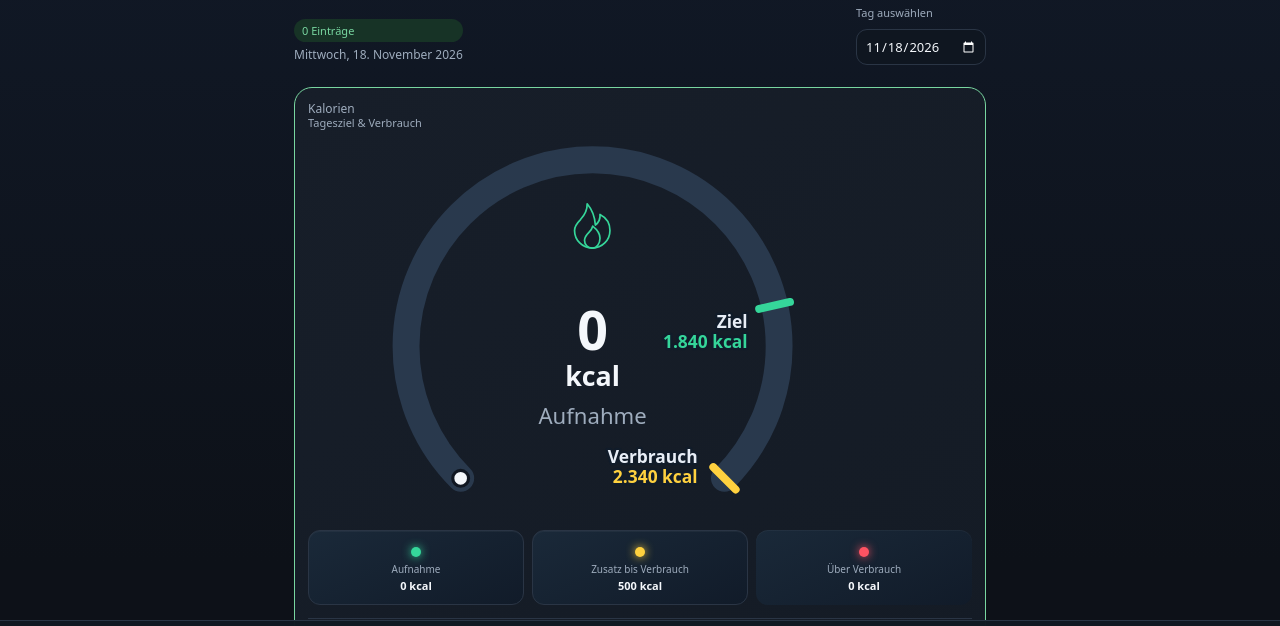
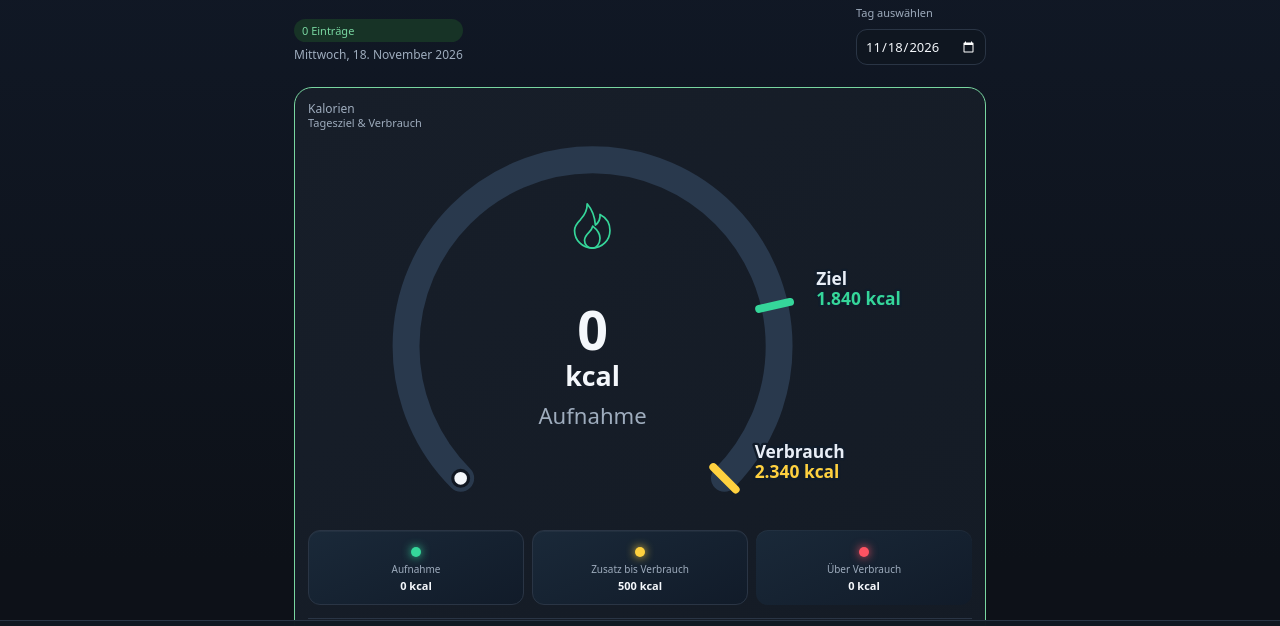
Before and after one commit to prammike/Abnehm-coach-pro, a plain HTML site: page index.html in a window 1280 px wide. Shown: the part 100-726 px from the top of the page. Drawn offline with Linux system fonts and the light colour scheme.

Commit message:
Tick-Beschriftungen radial außerhalb des Kreisbogens platzieren

```diff
--- a/index.html
+++ b/index.html
@@ -456,7 +456,7 @@ function render(){
   const intakePoint=gaugePoint(gaugePct),goalPoint=gaugePoint(gaugeGoalPct),burnPoint=gaugePoint(gaugeBurnPct);
   gaugeIntakeMarker.setAttribute('cx',intakePoint.x);gaugeIntakeMarker.setAttribute('cy',intakePoint.y);
   const setRadialTick=(el,point)=>{const dx=point.x-180,dy=point.y-135,len=Math.hypot(dx,dy)||1,ux=dx/len,uy=dy/len;el.setAttribute('x1',180+ux*108);el.setAttribute('y1',135+uy*108);el.setAttribute('x2',180+ux*128);el.setAttribute('y2',135+uy*128)};
-  const setTickLabel=(el,point)=>{const dx=point.x-180,dy=point.y-135,len=Math.hypot(dx,dy)||1,ux=dx/len,uy=dy/len;const labelX=point.x+(ux>0? -17:17),labelY=point.y+(uy>0? -10:14);el.setAttribute('x',labelX);el.setAttribute('y',labelY);el.setAttribute('text-anchor',ux>0?'end':'start');const value=el.querySelector('.tick-label-value');value.setAttribute('x',labelX)};
+  const setTickLabel=(el,point)=>{const dx=point.x-180,dy=point.y-135,len=Math.hypot(dx,dy)||1,ux=dx/len;const labelX=point.x+ux*27,labelY=point.y-13;el.setAttribute('x',labelX);el.setAttribute('y',labelY);el.setAttribute('text-anchor',ux>0?'start':'end');const value=el.querySelector('.tick-label-value');value.setAttribute('x',labelX)};
   setRadialTick(gaugeGoalMarker,goalPoint);setRadialTick(gaugeBurnMarker,burnPoint);setTickLabel(gaugeGoalLabel,goalPoint);setTickLabel(gaugeBurnLabel,burnPoint);
   gaugeGoalLabel.querySelector('.tick-label-value').textContent=fmt(kcalGoal)+' kcal';gaugeBurnLabel.querySelector('.tick-label-value').textContent=fmt(burn)+' kcal';
   gaugeIntakeLegend.textContent=fmt(kcal)+' kcal';gaugeOverGoalLegend.textContent=fmt(Math.max(0,burn-kcalGoal))+' kcal';gaugeOverBurnLegend.textContent=fmt(Math.max(0,kcal-burn))+' kcal';
```
